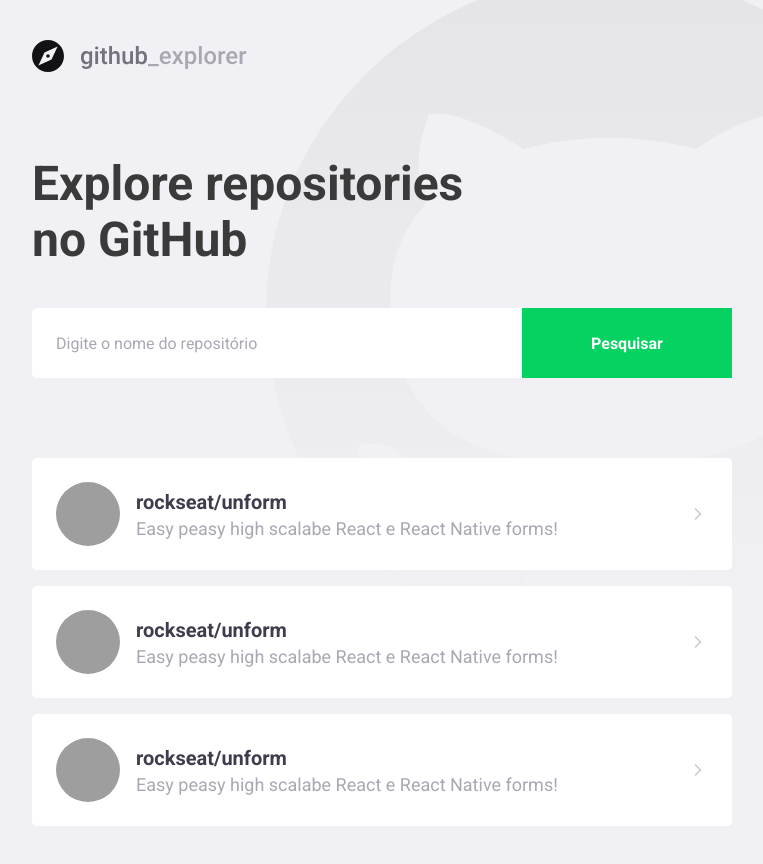
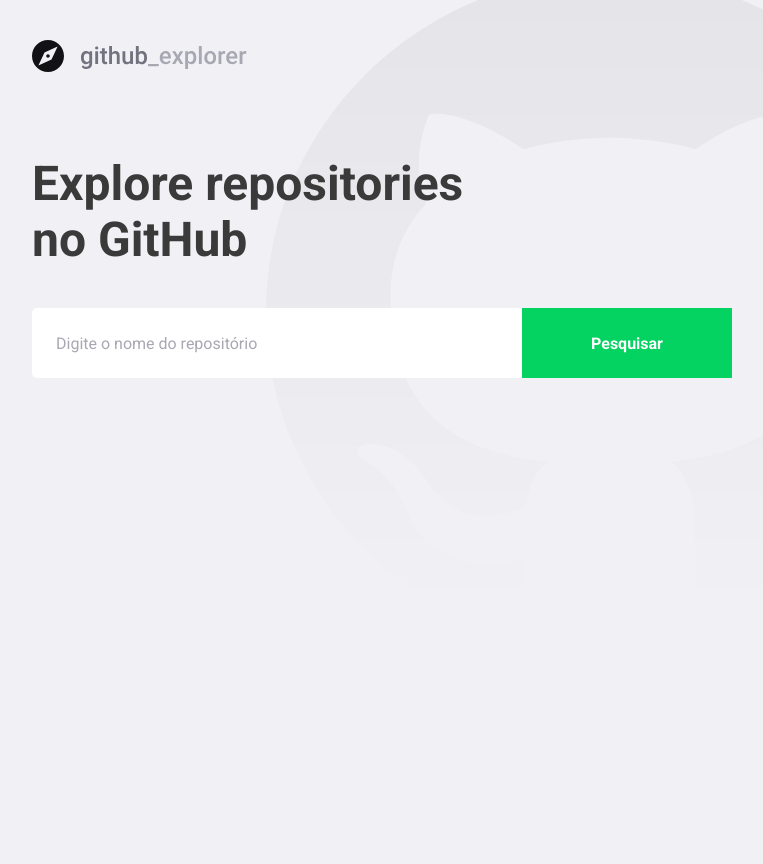
Before and after one commit to leticiaenz/bootcamp-frontend-nivel3-part1, a React (Create React App) app: page / in a window 1280 px wide. Shown: the whole page, without its empty margins (148-911 px from the left). After the commit the page ends 800 px from the top, so only its background shows below. Built offline with nearby package versions, Linux system fonts and the light colour scheme; grey boxes are pictures that could not be loaded.

Commit message:
Class08: Concatenates the API

```diff
--- a/package.json
+++ b/package.json
@@ -10,6 +10,7 @@
     "@types/node": "^12.0.0",
     "@types/react": "^16.9.0",
     "@types/react-dom": "^16.9.0",
+    "axios": "^0.19.2",
     "polished": "^3.5.2",
     "react": "^16.13.1",
     "react-dom": "^16.13.1",
--- a/src/pages/Dashboard/index.tsx
+++ b/src/pages/Dashboard/index.tsx
@@ -1,55 +1,64 @@
-import React from 'react';
+import React, { useState, FormEvent } from 'react';
 import { FiChevronRight } from 'react-icons/fi';
+import api from '../../services/api';
 import logoImg from '../../assets/logo.svg';
 import { Title, Form, Repositories } from './style';
+import Repository from '../Repository';
+
+interface Repository {
+  full_name: string;
+  description: string;
+  owner: {
+    login: string;
+    avatar_url: string;
+  };
+}
 
 const Dashboard: React.FC = () => {
+  const [newRepo, setNewRepo] = useState('');
+  const [repositories, setRepositories] = useState<Repository[]>([]);
+
+  async function handleAddRepository(
+    event: FormEvent<HTMLFormElement>,
+  ): Promise<void> {
+    event.preventDefault();
+
+    const response = await api.get<Repository>(`repos/${newRepo}`);
+
+    const repository = response.data;
+
+    setRepositories([...repositories, repository]);
+    setNewRepo('');
+  }
+
   return (
     <>
       <img src={logoImg} alt="Github Explore" />
       <Title>Explore repositories no GitHub</Title>
 
-      <Form>
-        <input placeholder="Digite o nome do repositório" />
+      <Form onSubmit={handleAddRepository}>
+        <input
+          value={newRepo}
+          onChange={(e) => setNewRepo(e.target.value)}
+          placeholder="Digite o nome do repositório"
+        />
         <button type="submit">Pesquisar</button>
       </Form>
 
       <Repositories>
-        <a href="teste">
+        {repositories.map((repository) => (
+          <a key={repository.full_name} href="teste">
             <img
-            src="https://avatars0.githubusercontent.com/u/8649384?s=460&u=ab7f4f470e88a588c9468db00deac2d2336fb708&v=4"
-            alt="Leticia Enz"
+              src={repository.owner.avatar_url}
+              alt={repository.owner.login}
             />
             <div>
-            <strong>rockseat/unform</strong>
-            <p>Easy peasy high scalabe React e React Native forms!</p>
+              <strong>{repository.full_name}</strong>
+              <p>{repository.description}</p>
             </div>
             <FiChevronRight size={20} />
           </a>
-
-        <a href="teste">
-          <img
-            src="https://avatars0.githubusercontent.com/u/8649384?s=460&u=ab7f4f470e88a588c9468db00deac2d2336fb708&v=4"
-            alt="Leticia Enz"
-          />
-          <div>
-            <strong>rockseat/unform</strong>
-            <p>Easy peasy high scalabe React e React Native forms!</p>
-          </div>
-          <FiChevronRight size={20} />
-        </a>
-
-        <a href="teste">
-          <img
-            src="https://avatars0.githubusercontent.com/u/8649384?s=460&u=ab7f4f470e88a588c9468db00deac2d2336fb708&v=4"
-            alt="Leticia Enz"
-          />
-          <div>
-            <strong>rockseat/unform</strong>
-            <p>Easy peasy high scalabe React e React Native forms!</p>
-          </div>
-          <FiChevronRight size={20} />
-        </a>
+        ))}
       </Repositories>
     </>
   );
--- a/src/pages/Dashboard/style.ts
+++ b/src/pages/Dashboard/style.ts
@@ -73,6 +73,7 @@
 
     div {
       margin-left: 16px;
+      flex: 1;
 
       strong {
         font-size: 20px;
--- /dev/null
+++ b/src/services/api.ts
@@ -0,0 +1,7 @@
+import axios from 'axios';
+
+const api = axios.create({
+  baseURL: 'https://api.github.com',
+});
+
+export default api;
```
Also changed, not shown: .eslintrc.json, 1 other file (tests, documents, lock files or other folders). Lines whose indentation alone changed are shown as unchanged.
